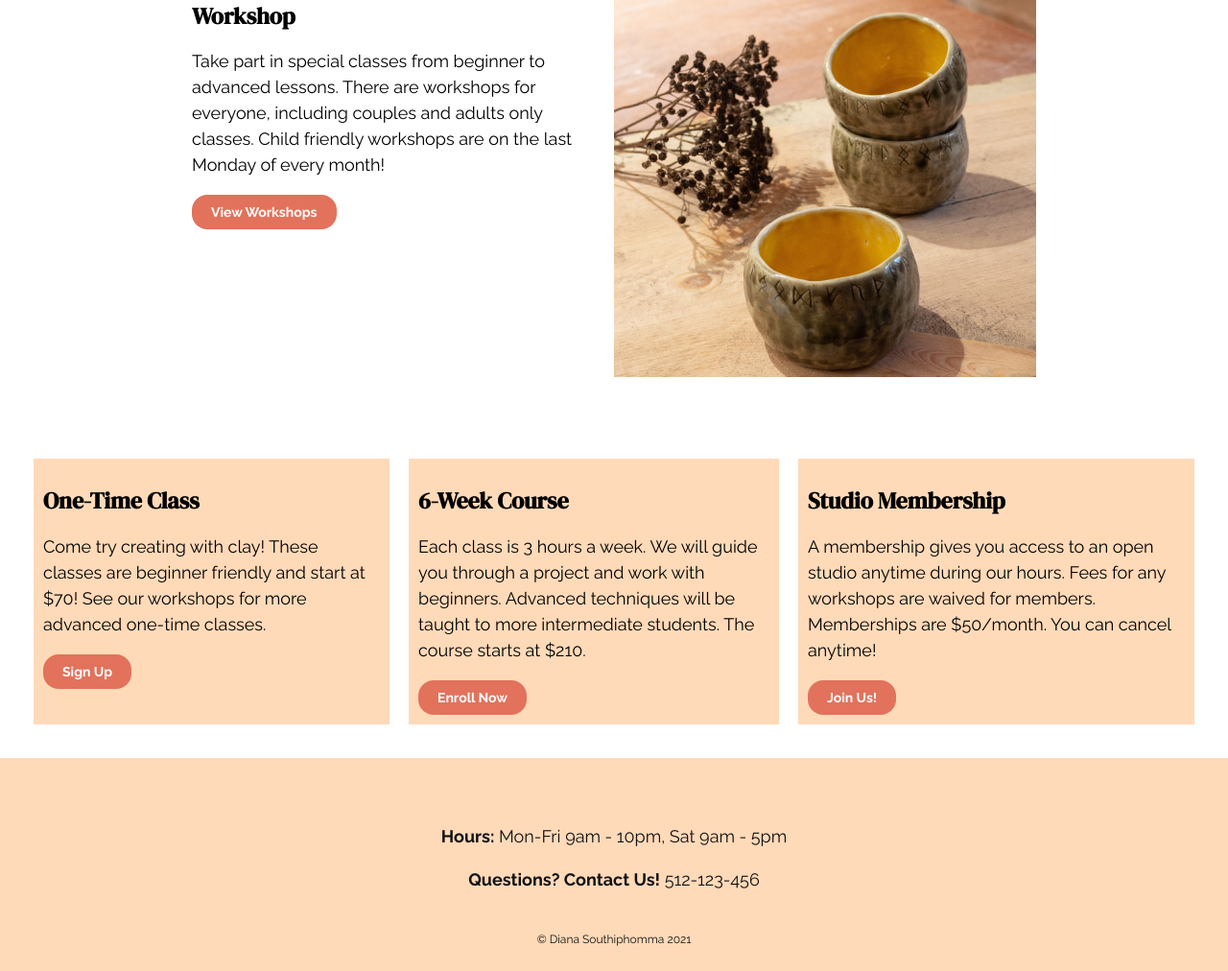
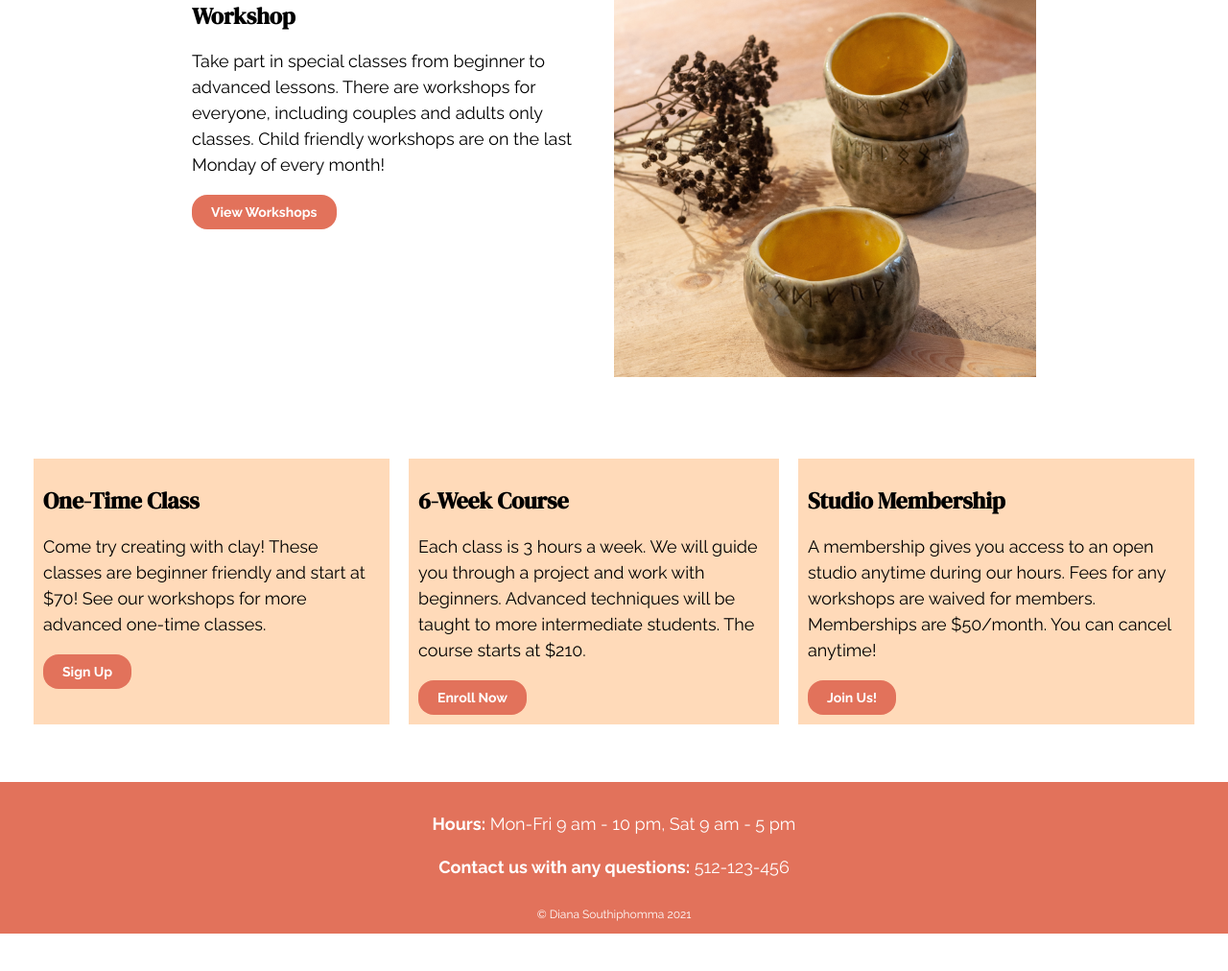
Before and after one commit to dianasou/potterycenter, a plain HTML site: page index.html in a window 1280 px wide. Shown: the part 1665-2677 px from the top of the page at 96% size. After the commit the page ends 2638 px from the top, so only its background shows below. Drawn offline with nearby package versions, Linux system fonts and the light colour scheme; files whose address does not match are found by name.

Commit message:
Update footer

```diff
--- a/css/style.css
+++ b/css/style.css
@@ -36,7 +36,6 @@ body {
   background-repeat: no-repeat;
   background-attachment: fixed;
   background-size: cover;
-  position: absolute;
 }
 
 h1,
@@ -53,7 +52,7 @@ h1 {
 
 header {
   margin: 0;
-  padding: 12px 12px 0 80px;
+  padding: 12px 12px 12px 80px;
   background-color: rgba(0, 0, 0, 0.5);
   color: #ffdab9;
 }
@@ -246,7 +245,8 @@ p {
 .row {
   display: block;
   background-color: #fff;
-  padding: 25px;
+  padding: 25px 25px 50px;
+  margin: auto;
 }
 
 .quote {
@@ -285,15 +285,15 @@ p {
 }
 
 .footer-info {
-  padding: 25px;
+  padding-bottom: 12px;
 }
 
 footer {
-  background-color: #ffdab9;
-  color: #111;
+  background-color: #e2725b;
+  color: #fff;
   font-size: 12px;
   text-align: center;
-  padding: 25px;
+  padding: 12px;
 }
 
 /* medium screen size - grid adjustment */
@@ -303,7 +303,7 @@ footer {
     grid-template-columns: repeat(3, auto);
     background-color: #fff;
     font-size: 12px;
-    padding: 10px;
+    padding: 25px 25px 50px;
   }
 
   .box-1,
@@ -430,6 +430,6 @@ footer {
     grid-template-columns: repeat(3, auto);
     background-color: #fff;
     font-size: 16px;
-    padding: 25px;
+    padding: 25px 25px 50px;
   }
 }
--- a/index.html
+++ b/index.html
@@ -116,8 +116,8 @@
 
   <footer>
     <div class="footer-info">
-      <p><b>Hours:</b> Mon-Fri 9am - 10pm, Sat 9am - 5pm</p>
-      <p><b>Questions? Contact Us!</b> 512-123-456</p>
+      <p><b>Hours:</b> Mon-Fri 9 am - 10 pm, Sat 9 am - 5 pm</p>
+      <p><b>Contact us with any questions:</b> 512-123-456</p>
     </div>
 
     &copy; Diana Southiphomma 2021
```
